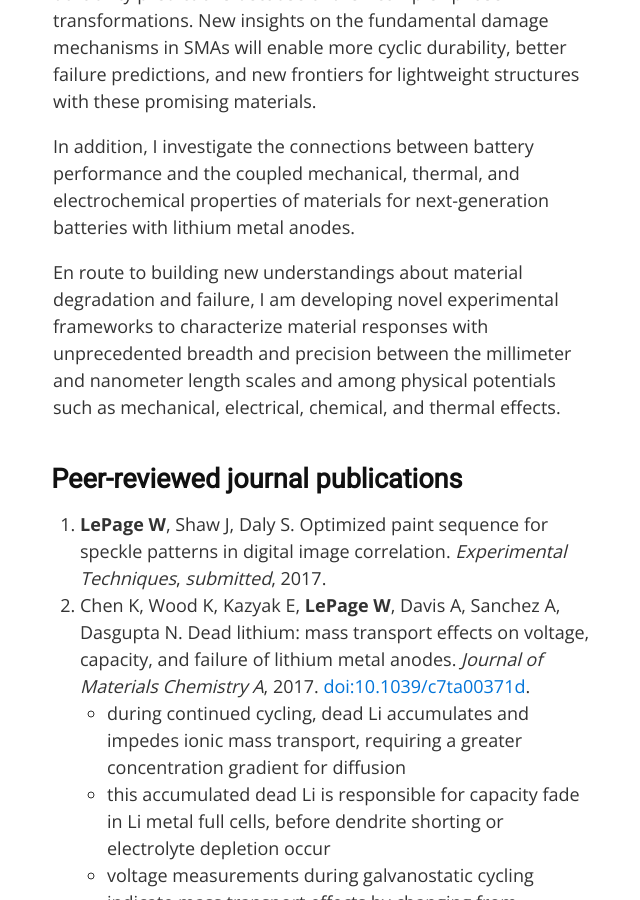
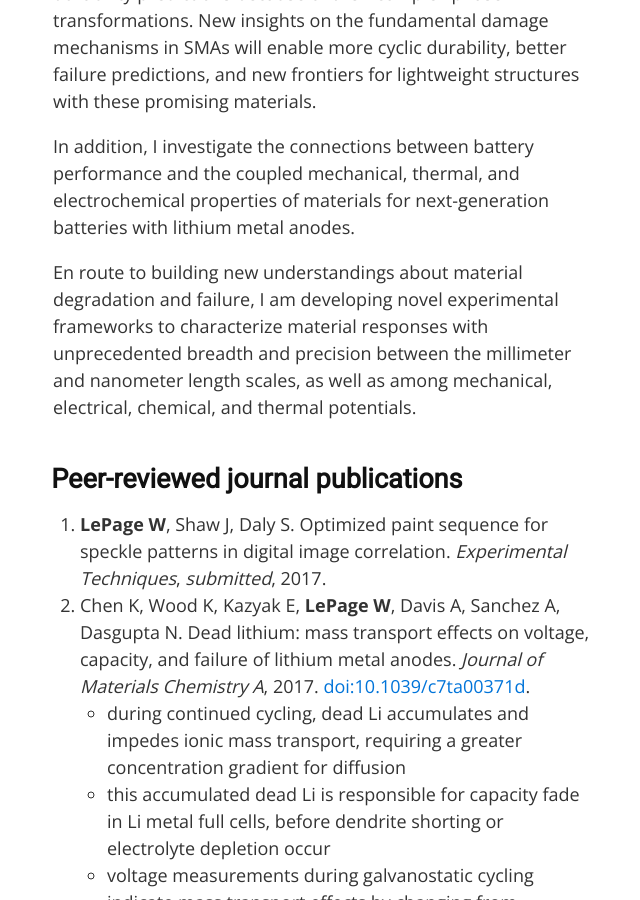
Before and after one commit to wlepage/wlepage.github.io, a Jekyll site: the page built from index.md, in a window 1280 px wide and 900 px high, scrolled down 2048 px. Shown: the whole window, without its empty margins (317-957 px from the left). Built offline with Jekyll 4.4.1, drawn with Linux system fonts in a browser that asks for light colours; our own code applies the rules of GitHub Pages for plain Markdown files.

Commit message:
Potentials restatement

```diff
--- a/index.md
+++ b/index.md
@@ -51,7 +51,7 @@ SMAs are unique metals that are most commonly used in biomedical devices such as
 
 In addition, I investigate the connections between battery performance and the coupled mechanical, thermal, and electrochemical properties of materials for next-generation batteries with lithium metal anodes.
 
-En route to building new understandings about material degradation and failure, I am developing novel experimental frameworks to characterize material responses with unprecedented breadth and precision between the millimeter and nanometer length scales and among physical potentials such as mechanical, electrical, chemical, and thermal effects.
+En route to building new understandings about material degradation and failure, I am developing novel experimental frameworks to characterize material responses with unprecedented breadth and precision between the millimeter and nanometer length scales, as well as among mechanical, electrical, chemical, and thermal potentials.
 
 ## Peer-reviewed journal publications
 1. __LePage W__, Shaw J, Daly S. Optimized paint sequence for speckle patterns in digital image correlation. _Experimental Techniques_, _submitted_, 2017.
```
Also changed, not shown: 1 other file.
